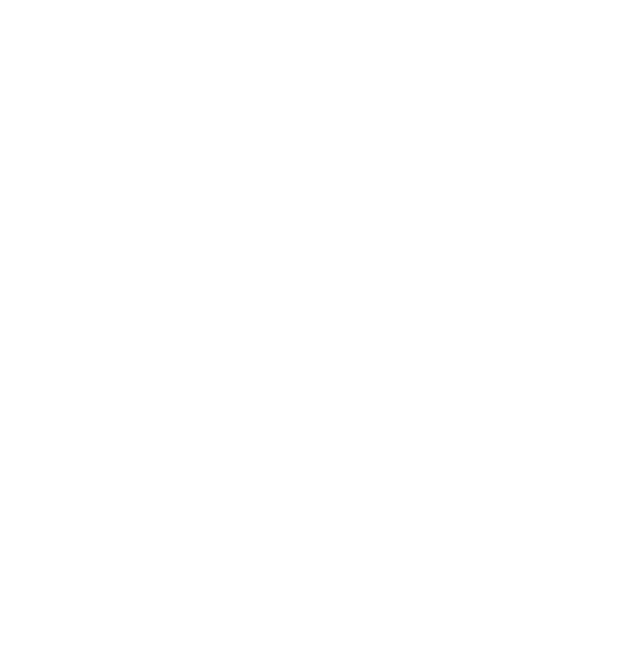
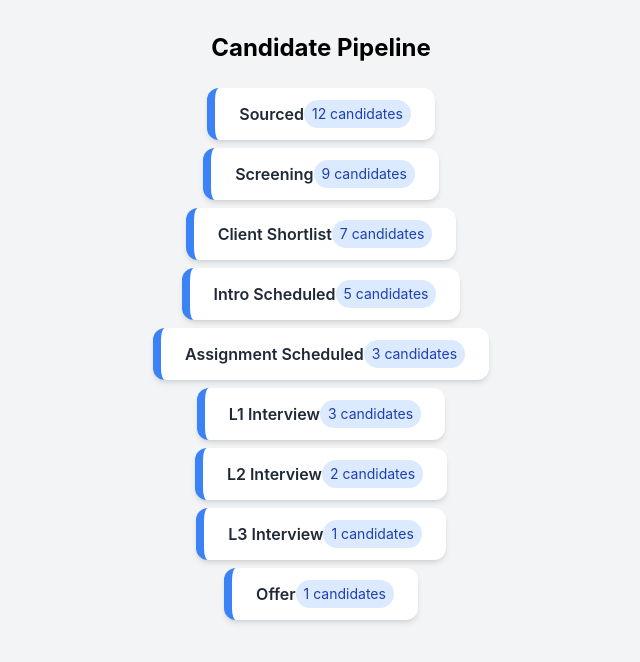
Before and after one commit to Sasikumar-R007/resume-management, a React (Create React App) app in the folder resume-frontend/: page /pipeline in a window 1280 px wide. Before the commit this address had no page. Shown: the top 662 px of the page, without its empty margins (319-959 px from the left). Built offline with nearby package versions, Linux system fonts and the light colour scheme.

Commit message:
cand bottom session update 1

```diff
--- a/package.json
+++ b/package.json
@@ -1,6 +1,7 @@
 {
   "dependencies": {
     "dotenv": "^16.5.0",
+    "framer-motion": "^12.18.1",
     "react-icons": "^5.5.0"
   }
 }
--- a/resume-frontend/src/App.js
+++ b/resume-frontend/src/App.js
@@ -15,6 +15,7 @@ import TotalJobs from "./components/recruiter/TotalJobsR";
 import ResumeUpload from "./components/recruiter/ResumeUpload";
 import AllResumes from "./components/AllResumes";
 import AIShortlist from "./components/AIShortlist";
+import PipelinePage from "./components/recruiter/PipelinePage";
 
 import OfficialLandingPage from "./components/OfficialLandingPage";
 
@@ -47,6 +48,7 @@ function App() {
         <Route path="/upload-resume" element={<ResumeUpload />} />
         <Route path="/all-resumes" element={<AllResumes />} />
         <Route path="/ai-shortlist" element={<AIShortlist />} />
+        <Route path="/pipeline" element={<PipelinePage />} />
 
         <Route path="/officialpage" element={<OfficialLandingPage />} />
 
@@ -59,6 +61,8 @@ function App() {
         <Route path="/recruiter/add-job" element={<AddJob />} />
         <Route path="/job-board" element={<JobBoard />} />
 
+
+
         {/* Add more routes as needed */}
       </Routes>
     </Router>
--- a/resume-frontend/src/components/candidate/CandDashboard.jsx
+++ b/resume-frontend/src/components/candidate/CandDashboard.jsx
@@ -99,6 +99,74 @@ const CandidateDashboard = () => {
       setFormData(profile);
     }
   }, [profile]);
+
+  // Sample applied jobs
+  const [appliedJobs] = useState([
+    {
+      id: "job001",
+      title: "Frontend Developer",
+      company: "TechCorp",
+      type: "Full-Time",
+      status: "Shortlisted",
+    },
+    {
+      id: "job002",
+      title: "UI/UX Designer",
+      company: "Designify",
+      type: "Internship",
+      status: "Interview",
+    },
+    {
+      id: "job003",
+      title: "Backend Developer",
+      company: "CodeLabs",
+      type: "Full-Time",
+      status: "Rejected",
+    },
+    {
+      id: "job004",
+      title: "QA Tester",
+      company: "BugCatchers",
+      type: "Internship",
+      status: "Shortlisted",
+    },
+    {
+      id: "job005",
+      title: "Mobile App Dev",
+      company: "AppLogic",
+      type: "Full-Time",
+      status: "Interview",
+    },
+    {
+      id: "job006",
+      title: "Product Designer",
+      company: "PixelMint",
+      type: "Full-Time",
+      status: "Shortlisted",
+    },
+  ]);
+
+  // Sample suggestions
+  const [suggestedJobs] = useState([
+    { title: "Data Analyst", company: "InsightSoft", type: "Full-Time" },
+    { title: "DevOps Engineer", company: "CloudBase", type: "Internship" },
+    { title: "Software Tester", company: "BugWorld", type: "Full-Time" },
+    { title: "React Developer", company: "WebFusion", type: "Internship" },
+    { title: "Business Analyst", company: "AgileWorks", type: "Full-Time" },
+  ]);
+
+  const getStatusColor = (status) => {
+    switch (status) {
+      case "Shortlisted":
+        return "text-green-600";
+      case "Interview":
+        return "text-blue-600";
+      case "Rejected":
+        return "text-red-600";
+      default:
+        return "text-gray-600";
+    }
+  };
 
   // const jobData = [
   //   {
@@ -491,6 +559,80 @@ const CandidateDashboard = () => {
               >
                 Edit Profile
               </button>
+
+            </div>
+            {/* Applied Jobs and Suggestions Section */}
+            <div className="mt-3">
+
+              <div className="flex flex-col lg:flex-row gap-6 max-w-7xl mx-auto mt-8">
+                <div className="w-full lg:w-2/3 bg-white dark:bg-gray-900 p-6 rounded shadow">
+                  <h2 className="text-xl font-bold mb-4 text-gray-800 dark:text-white">
+                    Applied Jobs
+                  </h2>
+                  <table className="w-full border-collapse border text-sm">
+                    <thead className="bg-gray-200">
+                      <tr>
+                        <th className="border px-2 py-1">S.No</th>
+                        <th className="border px-2 py-1">Job Title</th>
+                        <th className="border px-2 py-1">Company</th>
+                        <th className="border px-2 py-1">Type</th>
+                        <th className="border px-2 py-1">Status</th>
+                      </tr>
+                    </thead>
+                    <tbody>
+                      {appliedJobs.slice(0, 5).map((job, i) => (
+                        <tr
+                          key={job.id}
+                          className="hover:bg-gray-50 cursor-pointer"
+                          onClick={() => navigate(`/job/${job.id}`)}
+                        >
+                          <td className="border px-2 py-1">{i + 1}</td>
+                          <td className="border px-2 py-1">{job.title}</td>
+                          <td className="border px-2 py-1">{job.company}</td>
+                          <td className="border px-2 py-1">{job.type}</td>
+                          <td
+                            className={`border px-2 py-1 font-medium ${getStatusColor(
+                              job.status
+                            )}`}
+                          >
+                            {job.status}
+                          </td>
+                        </tr>
+                      ))}
+                    </tbody>
+                  </table>
+                  {appliedJobs.length > 5 && (
+                    <p
+                      className="text-right text-blue-600 cursor-pointer mt-2"
+                      onClick={() => alert("See more coming soon")}
+                    >
+                      See more...
+                    </p>
+                  )}
+                </div>
+
+                {/* Suggested Jobs */}
+                <div className="w-full lg:w-1/3 bg-white dark:bg-gray-900 p-6 rounded shadow">
+                  <h2 className="text-xl font-bold mb-4 text-gray-800 dark:text-white">
+                    Job Suggestions
+                  </h2>
+                  <ul className="space-y-3">
+                    {suggestedJobs.map((job, i) => (
+                      <li
+                        key={i}
+                        className="p-3 border rounded hover:bg-gray-100 dark:hover:bg-gray-800 cursor-pointer"
+                      >
+                        <p className="font-semibold text-gray-800 dark:text-white">
+                          {job.title}
+                        </p>
+                        <p className="text-gray-600 text-sm dark:text-gray-300">
+                          {job.company} • {job.type}
+                        </p>
+                      </li>
+                    ))}
+                  </ul>
+                </div>
+              </div>
             </div>
 
             {/* Edit Modal */}
--- /dev/null
+++ b/resume-frontend/src/components/recruiter/PipelinePage.jsx
@@ -0,0 +1,73 @@
+import React, { useState } from "react";
+import { Card, CardContent } from "../ui/card";
+import { motion } from "framer-motion";
+
+const pipelineStages = [
+  { title: "Sourced", count: 12 },
+  { title: "Screening", count: 9 },
+  { title: "Client Shortlist", count: 7 },
+  { title: "Intro Scheduled", count: 5 },
+  { title: "Assignment Scheduled", count: 3 },
+  { title: "L1 Interview", count: 3 },
+  { title: "L2 Interview", count: 2 },
+  { title: "L3 Interview", count: 1 },
+  { title: "Offer", count: 1 },
+];
+
+export default function PipelinePage() {
+  const [selectedStage, setSelectedStage] = useState(null);
+
+  const handleClick = (stage) => {
+    setSelectedStage(stage);
+  };
+
+  return (
+    <div className="min-h-screen bg-gray-100 p-8">
+      <h2 className="text-2xl font-bold mb-6 text-center">Candidate Pipeline</h2>
+
+      <div className="flex flex-col items-center space-y-2">
+        {pipelineStages.map((stage, index) => (
+          <motion.div
+            key={index}
+            onClick={() => handleClick(stage)}
+            whileHover={{ scale: 1.02 }}
+            className={`w-[calc(100%-${index * 5}%)] bg-white shadow-md px-6 py-3 rounded-xl cursor-pointer border-l-8 border-blue-500`}
+          >
+            <div className="flex justify-between items-center">
+              <span className="font-semibold text-gray-800">{stage.title}</span>
+              <span className="text-sm bg-blue-100 text-blue-800 px-2 py-1 rounded-full">
+                {stage.count} candidates
+              </span>
+            </div>
+          </motion.div>
+        ))}
+      </div>
+
+      {selectedStage && (
+        <div className="fixed inset-0 bg-black bg-opacity-50 flex items-center justify-center z-50">
+          <div className="bg-white rounded-xl p-6 w-full max-w-md">
+            <h3 className="text-xl font-semibold mb-4">{selectedStage.title} Candidates</h3>
+            <ul className="space-y-2">
+              {Array(selectedStage.count)
+                .fill(null)
+                .map((_, i) => (
+                  <li
+                    key={i}
+                    className="p-2 bg-gray-100 rounded shadow text-sm text-gray-700"
+                  >
+                    Candidate {i + 1} - [Sample Data]
+                  </li>
+                ))}
+            </ul>
+            <button
+              className="mt-4 px-4 py-2 bg-blue-600 text-white rounded hover:bg-blue-700"
+              onClick={() => setSelectedStage(null)}
+            >
+              Close
+            </button>
+          </div>
+        </div>
+      )}
+    </div>
+  );
+}
--- /dev/null
+++ b/resume-frontend/src/components/ui/card.jsx
@@ -0,0 +1,13 @@
+import React from "react";
+
+export const Card = ({ children, className = "" }) => {
+  return (
+    <div className={`rounded-xl shadow-md bg-white p-4 ${className}`}>
+      {children}
+    </div>
+  );
+};
+
+export const CardContent = ({ children }) => {
+  return <div className="mt-2">{children}</div>;
+};
```
Also changed, not shown: 1 other file (tests, documents, lock files or other folders).
